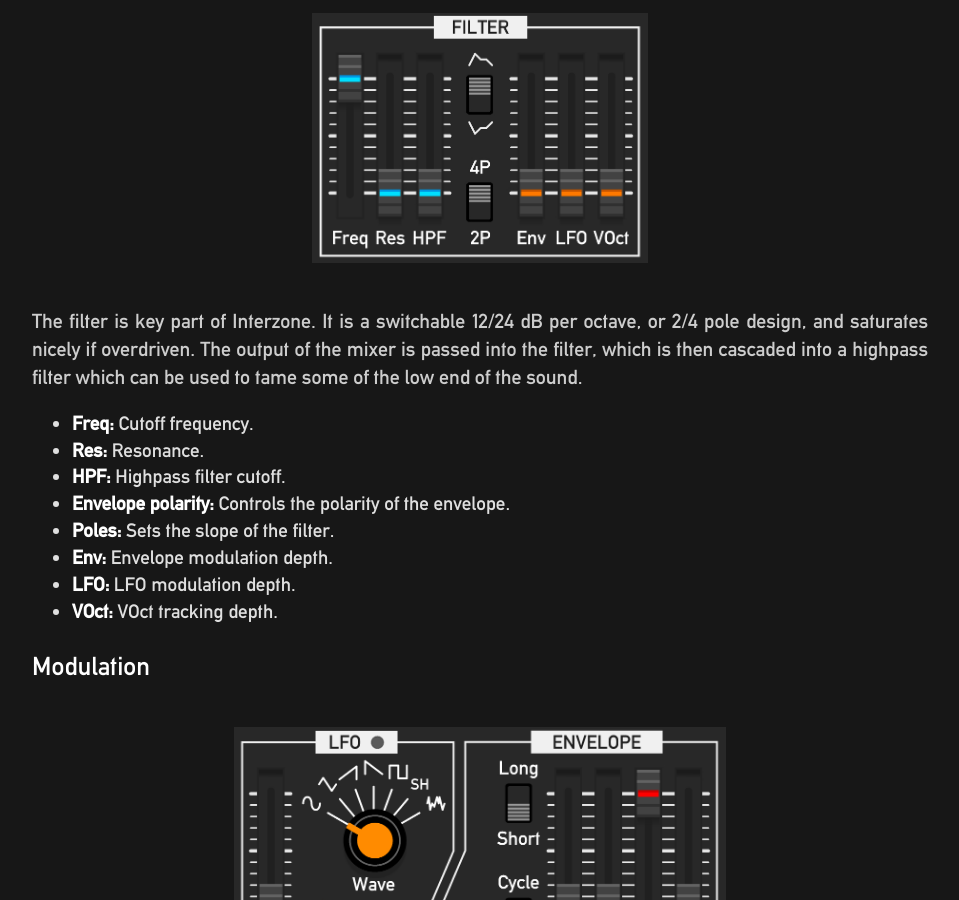
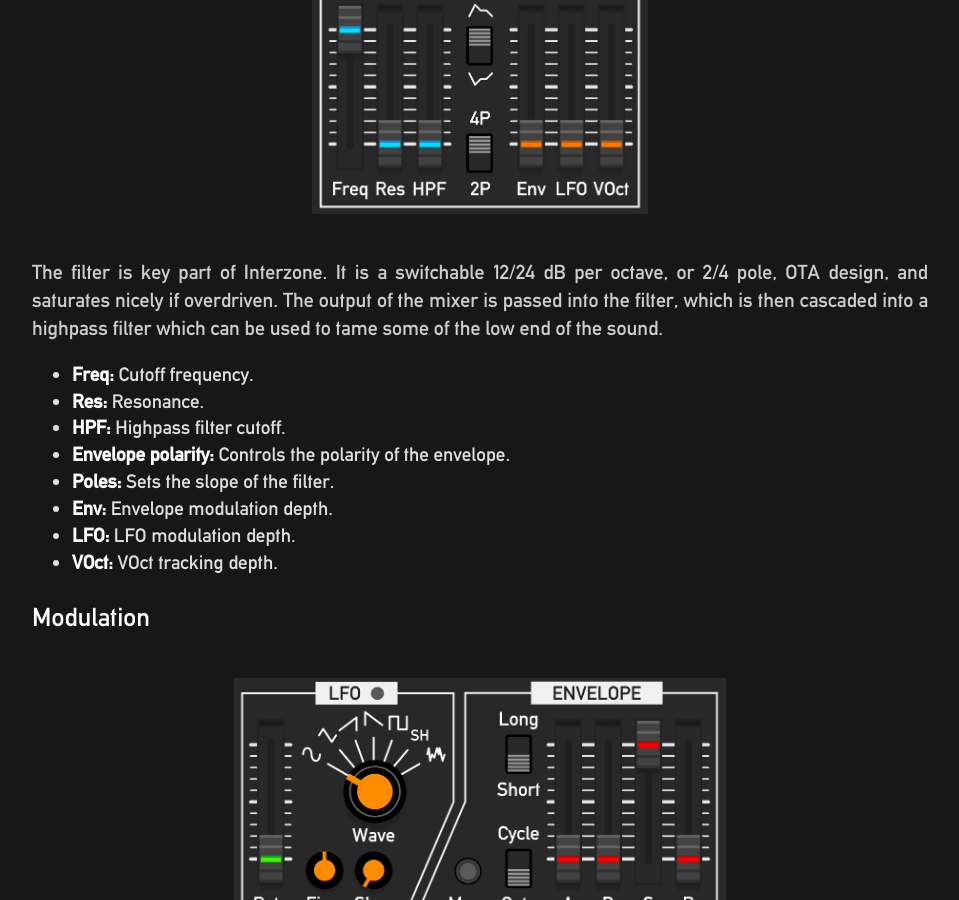
Before and after one commit to ValleyAudio/ValleyAudio.github.io, a Jekyll site: the page built from rack/interzone/index.html, in a window 1280 px wide and 900 px high, scrolled down 3465 px. Shown: the whole window, without its empty margins (160-1119 px from the left). Built offline with Jekyll 4.4.1, drawn with Linux system fonts in a browser that asks for light colours.

```diff
--- a/rack/interzone/index.html
+++ b/rack/interzone/index.html
@@ -77,7 +77,7 @@
         <img src="images/filter.jpg" alt="Filter" style="max-width:100%; max-height:250px; margin-top:20px; margin-bottom:20px;">
     </center>
     <p>
-        The filter is key part of Interzone. It is a switchable 12/24 dB per octave, or 2/4 pole design, and saturates nicely if overdriven.
+        The filter is key part of Interzone. It is a switchable 12/24 dB per octave, or 2/4 pole, OTA design, and saturates nicely if overdriven.
         The output of the mixer is passed into the filter, which is then cascaded into a highpass filter which can be used to tame some of the low end of the sound.
     </p>
     <ul>
```
Also changed, not shown: rack/interzone/images/interzoneFlowChart.svg, 1 other file.
